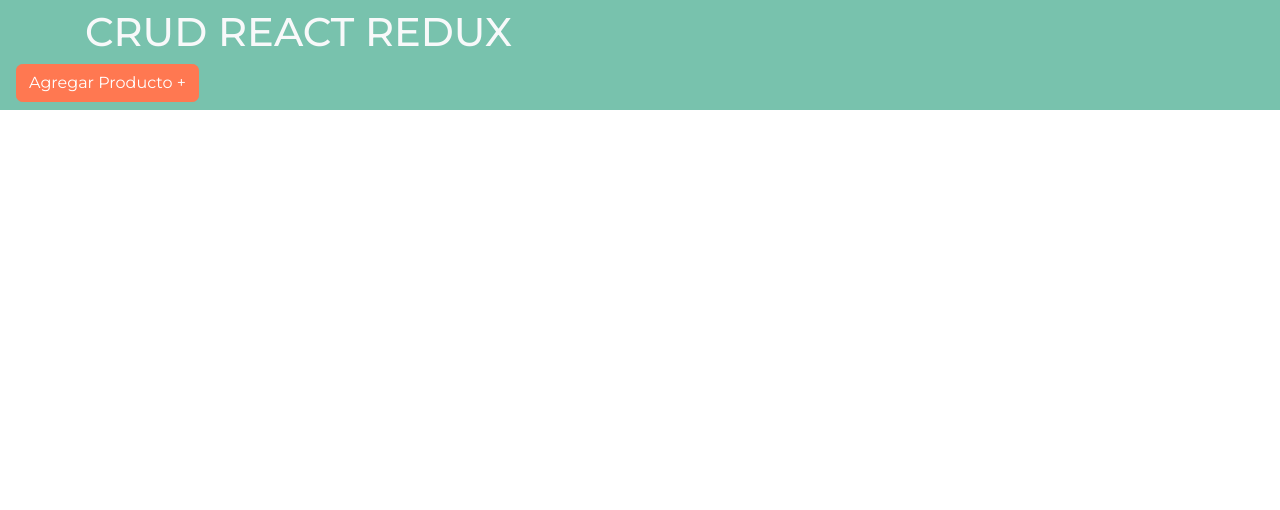
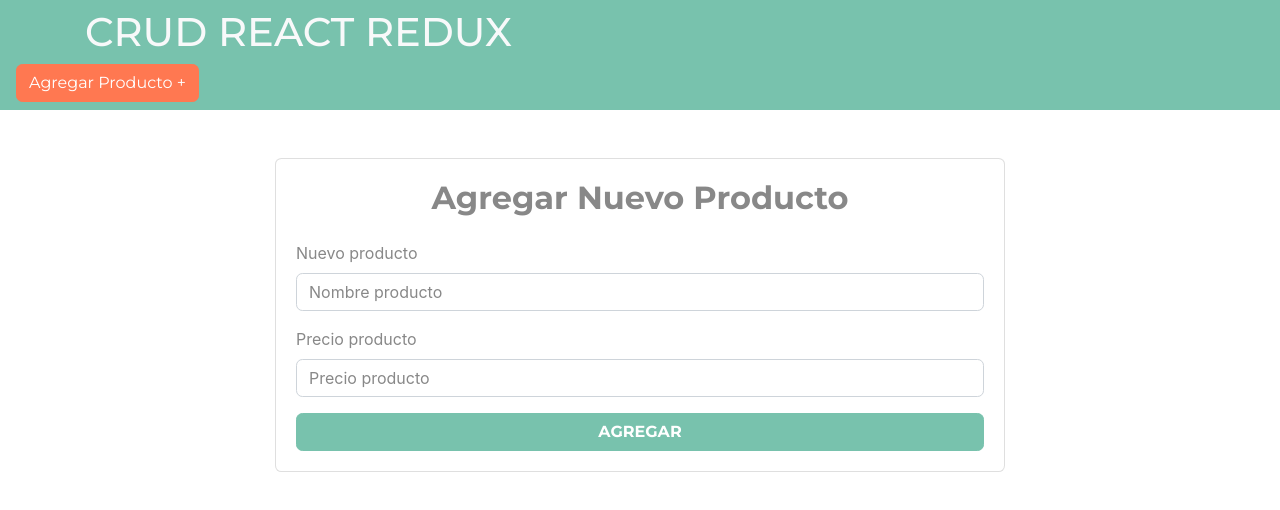
Before and after one commit to ereicba89/react-simple-crud, a React (Create React App) app: page /productos/nuevo in a window 1280 px wide. Shown: the top 510 px of the page. Built offline with nearby package versions, Linux system fonts and the light colour scheme.

Commit message:
complete new and edit components

```diff
--- a/src/App.js
+++ b/src/App.js
@@ -1,8 +1,8 @@
 import React from 'react';
 import Header from './components/Header'
-import Productos from './components/Productos'
-import NuevoProducto from './components/NuevoProducto'
-import EditarProducto from './components/EditarProducto'
+import Productos from './components/Productos.jsx'
+import NuevoProducto from './components/NuevoProducto.jsx'
+import EditarProducto from './components/EditarProducto.jsx'
 
 import { BrowserRouter as Router, Route, Switch } from 'react-router-dom';
 
@@ -15,8 +15,8 @@ function App() {
       <div className="container mt-5">
         <Switch>
           <Route exact path='/' component={Productos} ></Route>
-          <Route exact path='/producto/nuevo' component={NuevoProducto} ></Route>
-          <Route exact path='/producto/editar/:id' component={EditarProducto} ></Route>
+          <Route exact path='/productos/nuevo' component={NuevoProducto} ></Route>
+          <Route exact path='/productos/editar/:id' component={EditarProducto} ></Route>
         </Switch>
       </div>
     </Router>
--- a/src/components/EditarProducto.js
+++ /dev/null
@@ -1,10 +0,0 @@
-import React from 'react'
-
-const EditarProducto = () => {
-
-    return (
-        <h1>EditarProducto</h1>
-    )
-}
-
-export default EditarProducto
--- /dev/null
+++ b/src/components/EditarProducto.jsx
@@ -0,0 +1,42 @@
+import React from 'react'
+
+const EditarProducto = () => {
+  return (
+    <div className='row justify-content-center'>
+      <div className='col-md-8'>
+        <div className='card'>
+          <div className='card-body'>
+            <h2 className='text-center mb-4 font-weight-bold'>
+              Editar Producto
+            </h2>
+            <form>
+              <div className='form-group'>
+                <label>Nuevo producto</label>
+                <input
+                  type='text'
+                  className='form-control'
+                  placeholder='Nombre producto'
+                  name='nombre'
+                />
+              </div>
+              <div className='form-group'>
+                <label>Precio producto</label>
+                <input
+                  type='number'
+                  className='form-control'
+                  placeholder='Precio producto'
+                  name='precio'
+                />
+              </div>
+              <button className='btn btn-primary font-weight-bold text-uppercase d-block w-100'>
+                Guardar Cambios
+              </button>
+            </form>
+          </div>
+        </div>
+      </div>
+    </div>
+  )
+}
+
+export default EditarProducto
--- a/src/components/NuevoProducto.js
+++ /dev/null
@@ -1,10 +0,0 @@
-import React from 'react'
-
-const NuevoProducto = () => {
-
-    return (
-        <h1>NuevoProducto</h1>
-    )
-}
-
-export default NuevoProducto
--- /dev/null
+++ b/src/components/NuevoProducto.jsx
@@ -0,0 +1,42 @@
+import React from 'react'
+
+const NuevoProducto = () => {
+  return (
+    <div className='row justify-content-center'>
+      <div className='col-md-8'>
+        <div className='card'>
+          <div className='card-body'>
+            <h2 className='text-center mb-4 font-weight-bold'>
+              Agregar Nuevo Producto
+            </h2>
+            <form>
+              <div className='form-group'>
+                <label>Nuevo producto</label>
+                <input
+                  type='text'
+                  className='form-control'
+                  placeholder='Nombre producto'
+                  name='nombre'
+                />
+              </div>
+              <div className='form-group'>
+                <label>Precio producto</label>
+                <input
+                  type='number'
+                  className='form-control'
+                  placeholder='Precio producto'
+                  name='precio'
+                />
+              </div>
+              <button className='btn btn-primary font-weight-bold text-uppercase d-block w-100'>
+                Agregar
+              </button>
+            </form>
+          </div>
+        </div>
+      </div>
+    </div>
+  )
+}
+
+export default NuevoProducto
--- a/src/components/Productos.js
+++ /dev/null
@@ -1,10 +0,0 @@
-import React from 'react'
-
-const Productos = () => {
-
-    return (
-        <h1>PRODUCTOS</h1>
-    )
-}
-
-export default Productos
--- /dev/null
+++ b/src/components/Productos.jsx
@@ -0,0 +1,26 @@
+import React, {Fragment} from 'react'
+
+const Productos = () => {
+
+    return (
+        <Fragment>
+            <h2 className="text-center my-5">
+                Listado de Productos
+            </h2>
+            <table className="table table-striped">
+                <thead className="bg-primary table-dark">
+                    <tr>
+                        <th scope="col">Nombre</th>
+                        <th scope="col">Precio</th>
+                        <th scope="col">Acciones</th>
+                    </tr>
+                </thead>
+                <tbody>
+
+                </tbody>
+            </table>
+        </Fragment>
+    )
+}
+
+export default Productos
```
Also changed, not shown: 1 other file (tests, documents, lock files or other folders).
